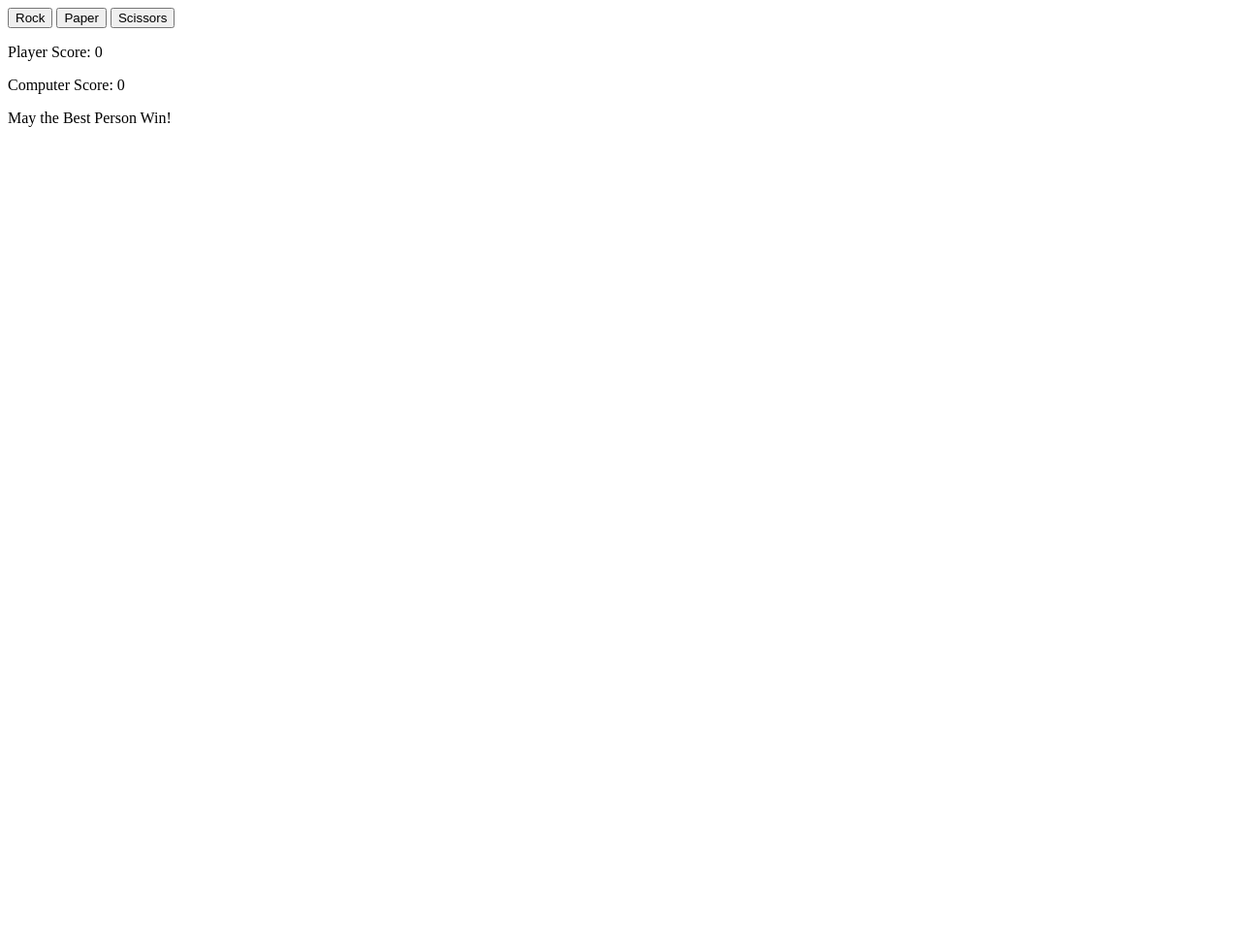
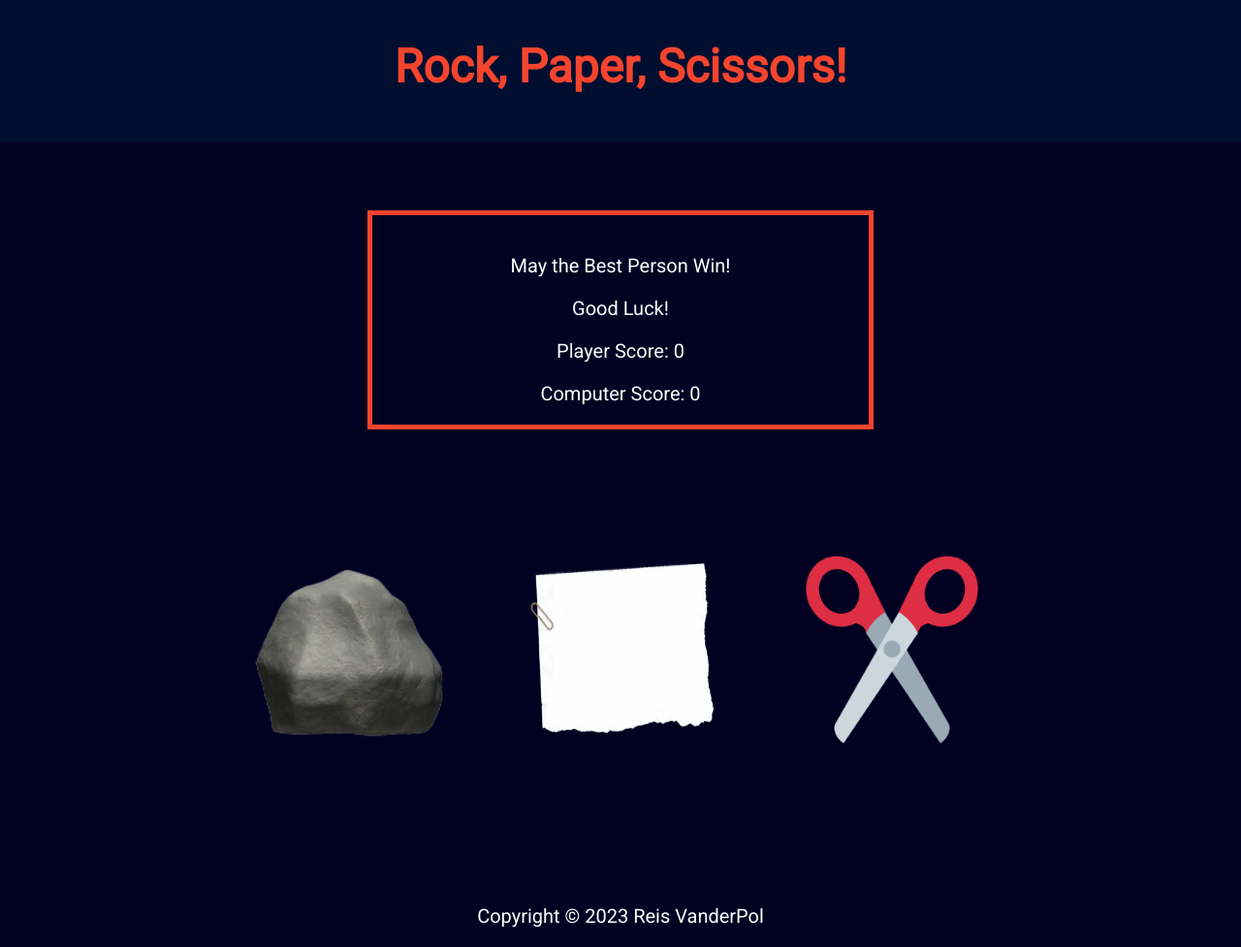
Before and after one commit to itsreisv/rock-paper-scissors, a plain HTML site: page index.html in a window 1280 px wide. Shown: the whole page at 97% size. Before the commit the page ends 800 px from the top, so only its background shows below. Drawn offline with Linux system fonts and the light colour scheme.

Commit message:
added some UI and added button disable after game end

```diff
--- a/index.html
+++ b/index.html
@@ -4,23 +4,45 @@
     <meta charset="UTF-8">
     <meta http-equiv="X-UA-Compatible" content="IE=edge">
     <meta name="viewport" content="width=device-width, initial-scale=1.0">
+    <link rel="stylesheet" href="styles.css">
+    <link rel="stylesheet" href="https://fonts.googleapis.com/css?family=Roboto">
     <script src="main.js" defer></script>
-    <title>Document</title>
+    <title>Rock, Paper, Scissors</title>
 </head>
 
 <body>
 
-<button class="buttons" id="rock">Rock</button>
-<button class="buttons" id="paper">Paper</button>
-<button class="buttons" id="scissors">Scissors</button>
+<div class="header">
+    <div class="rps">
+        <h1 class="title"> Rock, Paper, Scissors! </h1>
+    </div>
+</div>
+
 
 <div class="results">
+    <div class="results-box-box">
+    <div class="results-box">
+    <p class="text" id="output"></p>
+    <p class="text" id="select"></p>
     <p class="text" id="player-score"></p>
     <p class="text" id="computer-score"></p>
-    <p class="text" id="select"></p>
-    <p class="text" id="output"></p>
 
+    </div>
+    </div>
 </div>
+
+
+<div class="box">
+    <button class="buttons" id="rock"><img src="images/rock.png"></button>
+    <button class="buttons" id="paper"><img src="images/paper.png">  </button>
+    <button class="buttons" id="scissors"><img src="images/scissors.png"></button>
+    </div>
+
+
+    <div class="footer">
+<p> Copyright © 2023 Reis VanderPol</p>
+    </div>
+
 
 
 
--- a/main.js
+++ b/main.js
@@ -8,6 +8,8 @@ const output = document.querySelector("#output");
 player.textContent = `Player Score: ${playerScore}`;
 computer.textContent = `Computer Score: ${computerScore}`;
 output.textContent = "May the Best Person Win!"
+select.textContent = "Good Luck!"
+
 
 
 
@@ -40,18 +42,23 @@ function playRound(playerSelection) {
     }
 
     if (playerScore == 5){
-        output.textContent = "You won the game! Congrats";
+        output.textContent = "You won the game! Congrats! Refresh to rematch!";
         playerScore = 0;
         computerScore = 0;
         player.textContent = `Player Score: ${playerScore}`;
         computer.textContent = `Computer Score: ${computerScore}`;
+        disableBtn();
+
+
     }
     else if (computerScore == 5){
-        output.textContent = "You lost the game! Can't beat a computer?"
+        output.textContent = "You lost the game! Can't beat a computer? Refresh to rematch!"
         playerScore = 0;
         computerScore = 0;
         player.textContent = `Player Score: ${playerScore}`;
         computer.textContent = `Computer Score: ${computerScore}`;
+
+        disableBtn();
     }
 }
 
@@ -70,3 +77,9 @@ buttons.forEach(button => {
     })
 
 })
+
+function disableBtn() {
+    document.getElementById('rock').disabled = true;
+    document.getElementById('paper').disabled = true;
+    document.getElementById('scissors').disabled = true;
+}
--- a/styles.css
+++ b/styles.css
@@ -1 +1,92 @@
 /* Styles */
+
+html, body {
+    height: 100%;
+    margin: 0px;
+    padding: 0px;
+    background-color: #020122;
+}
+
+p{
+    color:white;
+    font-family: "Roboto";
+    font-size: 20px;;
+}
+
+.title {
+    display: flex;
+    justify-content: center;
+    align-items: center;
+    font-size: 48px;
+    font-family: "Roboto";
+    background-color: rgba(0, 33, 71, 0.4);
+    color: #f4442e;
+    padding-top: 50px;
+    padding-bottom: 50px;
+    margin-top: -10px;
+}
+
+.box {
+    display: flex;
+    justify-content: center;
+    align-items: center;
+    margin-top: 90px;
+}
+
+.buttons {
+    display: flex;
+    justify-content: center;
+    align-items: center;
+    margin: 40px;
+    width: 200px;
+    height: 200px;
+
+
+}
+
+.text {
+    display: flex;
+    justify-content: center;
+}
+
+.footer{
+    display: flex;
+    justify-content: center;
+    align-items: center;
+    margin-top: 100px;
+}
+
+img {
+    display: flex;
+    justify-content: center;
+    align-items: center;
+    width: 200px;
+    height: 200px;
+    background: transparent;
+    background-color: #020122;
+}
+.results {
+    display: flex;
+    justify-content: center;
+    align-items: center;
+    margin-top: 70px;
+
+}
+
+.results-box {
+    margin-top: 20px;
+
+}
+.results-box-box{
+    display: flex;
+    justify-content: center;
+    align-items: center;
+    border: #f4442e 5px solid;
+    width: 40%;
+}
+
+
+button:hover {
+    border:#f4442e;
+    border-radius: 20px;
+}
```
Also changed, not shown: images/paper.png (added), images/rock.png (added), images/scissors.png (added).
